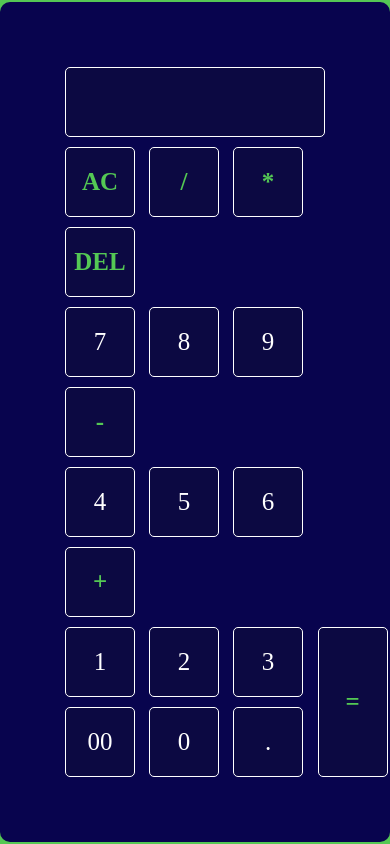
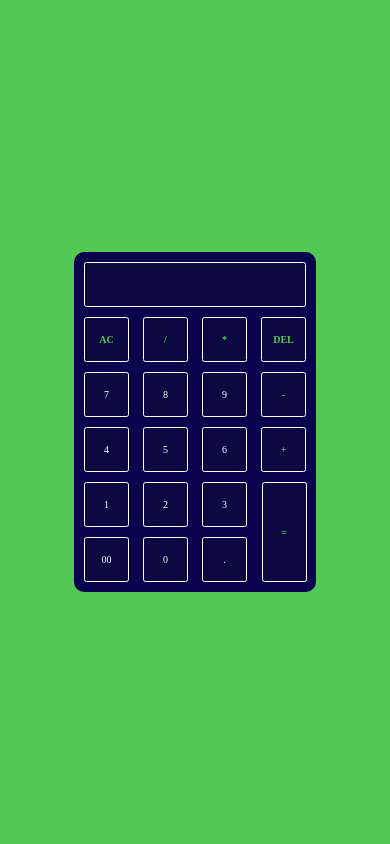
Before and after one commit to gideon767/calculator, a plain HTML site: page index.html in a window 390 px wide. Drawn offline with Linux system fonts and the light colour scheme.

Commit message:
Update styles.css

```diff
--- a/styles.css
+++ b/styles.css
@@ -56,8 +56,22 @@ form input:hover {
     color: rgb(84, 200, 84);
     font-weight: 700;
 }
-@media screen (max-width:600px){
+
+@media screen and (max-width:600px) {
     .calculator {
         height: 100vh;
     }
+    form {
+        padding: 5px;
+    }
+    form input {
+        width: 45px;
+        height: 45px;
+        margin: 5px;
+        border-radius: 2.5px;
+        font-size: 10px;
+    }
+    .calculator form .equal {
+        height: 100px;
+    }
 }
```
